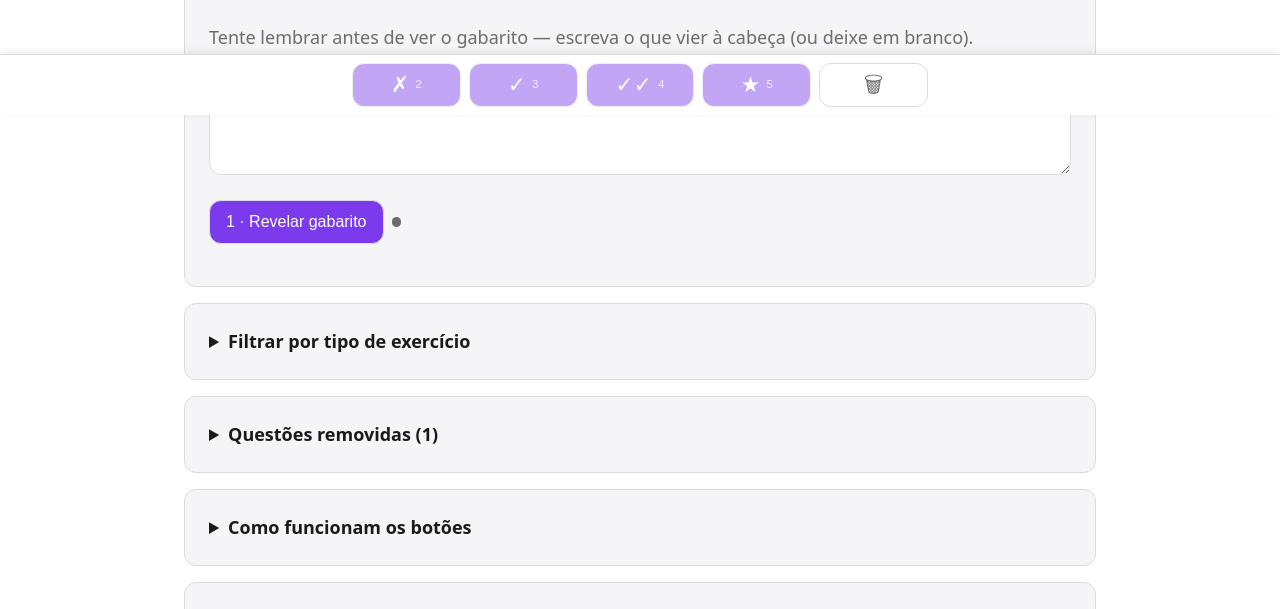
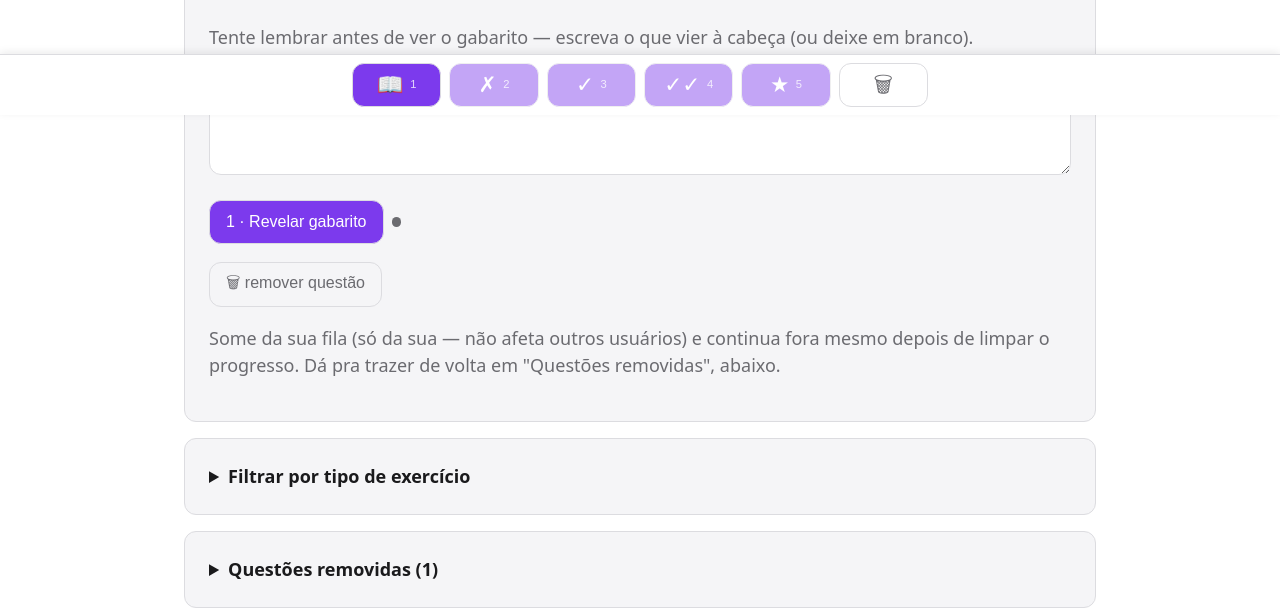
Before and after one commit to mecadosjogos/estudos, a FastAPI app: template server/app/templates/guia_praticar.html in a window 1280 px wide. Shown: the part 685-1294 px from the top of the page. Run offline with FastAPI, Linux system fonts and the light colour scheme; the template is opened without the code that fills it: most values are stand-ins (such as "Sample title", 1, 10 or a date in 2020).

Commit message:
Dominar o guia: Chatterbox pela Web Audio, botões de volta ao card e 📖 no rodapé
- Locução do Chatterbox travava o microfone no Android mesmo soltando o
  <audio> ao fim: todo <audio> que toca vira sessão de mídia do Chrome e
  disputa o foco de áudio com o reconhecimento de voz. O mp3 agora é
  baixado e tocado pela Web Audio, sem sessão de mídia (como a voz do
  navegador, que nunca travou), com o contexto suspenso entre as falas.
- Os botões de resposta voltam ao card, com os símbolos do rodapé no
  texto; o rodapé fixo fica como barra a mais, agora com o 📖 (revelar),
  aceso só na pergunta.

Co-Authored-By: Claude Opus 5.5 <noreply@anthropic.com>

```diff
--- a/server/app/static/guia_praticar.js
+++ b/server/app/static/guia_praticar.js
@@ -57,7 +57,6 @@
 
 	const locutor = (() => {
 		const CHAVE = "guia-praticar-locucao-ativa";
-		const player = document.getElementById("locucao-player");
 		const toggleBtn = document.getElementById("locucao-toggle-btn");
 		const tocarWrap = document.getElementById("locucao-tocar-wrap");
 		const tocarBtn = document.getElementById("locucao-tocar-btn");
@@ -83,23 +82,48 @@
 			document.dispatchEvent(new CustomEvent("locucao:fim"));
 		}
 
-		// Áudio que acabou (ou foi interrompido) é solto de vez, não só
-		// pausado: no celular, um <audio> pausado com o mp3 ainda carregado
-		// continua dono do foco de áudio do sistema (é o que mantém os
-		// controles na tela bloqueada), e o microfone religado nesse meio-tempo
-		// abria sem ouvir nada -- nem detectava voz. A voz do navegador não
-		// passa por <audio>, por isso só o Chatterbox travava o microfone.
-		function soltarPlayer() {
-			player.onended = player.onerror = player.onpause = player.onplaying = null;
-			if (!player.hasAttribute("src")) return;
-			player.pause();
-			player.removeAttribute("src");
-			player.load();
+		// O mp3 do Chatterbox toca pela Web Audio, não por um <audio>: no
+		// Android, todo <audio> que toca vira uma sessão de mídia do Chrome e
+		// disputa o foco de áudio do sistema com o reconhecimento de voz -- com
+		// a locução ligada, o microfone ficava aberto sem ouvir nada (soltar o
+		// <audio> ao fim de cada fala não bastou). A Web Audio toca sem sessão
+		// de mídia, como a voz do navegador, que nunca teve o problema. Entre
+		// uma fala e outra o contexto fica suspenso: nada de áudio aberto
+		// enquanto o microfone escuta.
+		const AudioCtx = window.AudioContext || window.webkitAudioContext || null;
+		let contexto = null;
+		let fonteAtual = null;
+
+		function obterContexto() {
+			if (!contexto && AudioCtx) contexto = new AudioCtx();
+			return contexto;
+		}
+
+		// Dentro de um toque (botões da locução): é o toque que libera o som.
+		function destravarAudio() {
+			const ctx = obterContexto();
+			if (ctx && ctx.state !== "running") ctx.resume().catch(() => {});
+		}
+
+		function suspenderContexto() {
+			if (contexto && contexto.state === "running") contexto.suspend().catch(() => {});
+		}
+
+		function pararFonte() {
+			if (!fonteAtual) return;
+			fonteAtual.onended = null;
+			try {
+				fonteAtual.stop();
+			} catch (erro) {
+				// já tinha parado
+			}
+			fonteAtual = null;
 		}
 
 		function parar() {
 			geracao++;
-			soltarPlayer();
+			pararFonte();
+			suspenderContexto();
 			if (sintese) sintese.cancel();
 			terminou();
 		}
@@ -112,6 +136,7 @@
 		}
 
 		tocarBtn.addEventListener("click", () => {
+			destravarAudio();
 			tocarWrap.hidden = true;
 			falar(parteBarrada || "pergunta");
 		});
@@ -238,43 +263,53 @@
 				sintetizar(texto, parte, minha);
 				return;
 			}
-			const daVez = (fn) => () => {
-				if (minha === geracao) fn();
-			};
-			// Solta o player antes de avisar o fim: o microfone só volta
-			// depois que o foco de áudio já foi devolvido.
-			player.onended = daVez(() => {
-				soltarPlayer();
-				terminou();
-			});
-			player.onerror = daVez(terminou);
-			// Pausa vinda de fora (controle de mídia da tela bloqueada): sem
-			// isso o microfone ficaria parado esperando um fim que não vem.
-			// Só vale depois que ESTE áudio começa: o `pause` do áudio anterior,
-			// parado pelo `parar()` acima, chega atrasado e soltava o microfone
-			// no meio da resposta.
-			player.onpause = null;
-			player.onplaying = daVez(() => {
-				player.onpause = daVez(() => {
-					if (!player.ended) terminou();
-				});
-			});
-			player.src = url;
+			tocarNarracao(url, texto, parte, minha);
+		}
+
+		const esperar = (ms) => new Promise((resolve) => setTimeout(resolve, ms));
+
+		async function tocarNarracao(url, texto, parte, minha) {
+			const ctx = obterContexto();
+			if (!ctx) {
+				sintetizar(texto, parte, minha);
+				return;
+			}
 			// Avisa antes do som sair: o microfone precisa parar antes, não
 			// depois do primeiro pedaço da fala já ter entrado nele.
 			comecou();
-			player.play().catch((erro) => {
+			try {
+				const resp = await fetch(url, { credentials: "same-origin" });
+				if (!resp.ok) throw new Error("HTTP " + resp.status);
+				const audio = await ctx.decodeAudioData(await resp.arrayBuffer());
 				if (minha !== geracao) return;
-				terminou();
-				if (erro.name === "NotAllowedError") {
+				// Sem nenhum toque na página ainda, o navegador não deixa o
+				// contexto rodar (e o resume() pode nem responder): aí o botão
+				// "Toque para ouvir".
+				if (ctx.state !== "running") await Promise.race([ctx.resume(), esperar(800)]);
+				if (minha !== geracao) return;
+				if (ctx.state !== "running") {
+					terminou();
 					pedirToque(parte);
 					return;
 				}
-				// mp3 sumiu/falhou: lê pelo navegador, numa geração nova pra o
-				// erro atrasado do player não encerrar essa fala.
+				const fonte = ctx.createBufferSource();
+				fonte.buffer = audio;
+				fonte.connect(ctx.destination);
+				fonte.onended = () => {
+					if (fonteAtual === fonte) fonteAtual = null;
+					if (minha !== geracao) return;
+					suspenderContexto();
+					terminou();
+				};
+				fonteAtual = fonte;
+				fonte.start();
+			} catch (erro) {
+				if (minha !== geracao) return;
+				// mp3 sumiu/falhou: lê pelo navegador, numa geração nova.
+				terminou();
 				geracao++;
 				sintetizar(texto, parte, geracao);
-			});
+			}
 		}
 
 		// Ligar a locução não pede narração nenhuma à VPS: pedia, e cada aula
@@ -295,9 +330,16 @@
 			parar();
 		}
 
-		toggleBtn.addEventListener("click", () => (ativa ? desligar() : ligar(true)));
+		toggleBtn.addEventListener("click", () => {
+			if (ativa) {
+				desligar();
+				return;
+			}
+			destravarAudio();
+			ligar(true);
+		});
 
-		if (!sintese && !player.canPlayType("audio/mpeg")) {
+		if (!sintese && !AudioCtx) {
 			toggleBtn.disabled = true;
 			toggleBtn.title = "Este navegador não toca áudio nem tem voz sintética.";
 		}
@@ -379,6 +421,9 @@
 			document.querySelectorAll("#praticar-rodape [data-apos-revelar]").forEach((btn) => {
 				btn.disabled = false;
 			});
+			document.querySelectorAll("#praticar-rodape [data-antes-revelar]").forEach((btn) => {
+				btn.disabled = true;
+			});
 			// Rolar até o gabarito (que fica mais abaixo) empurrava a pergunta e
 			// a resposta escrita pra fora da tela -- rola até o início do card
 			// pra manter tudo visível.
@@ -386,7 +431,13 @@
 			locutor.aoRevelar();
 		});
 
-		document.querySelectorAll("#praticar-rodape .quality-btn").forEach((btn) => {
+		// O 📖 do rodapé é o mesmo "revelar" do card, só mais à mão.
+		document.getElementById("rodape-revelar-btn").addEventListener("click", () => {
+			document.getElementById("revelar-btn").click();
+		});
+
+		// Os do card e os do rodapé: mesmo formulário, mesmo envio.
+		document.querySelectorAll("#praticar-conteudo .quality-btn").forEach((btn) => {
 			btn.addEventListener("click", (ev) => {
 				ev.preventDefault();
 				// Escurece antes de enviar: o botão fica marcado durante a
--- a/server/app/templates/guia_praticar.html
+++ b/server/app/templates/guia_praticar.html
@@ -17,7 +17,6 @@
 	<button type="button" id="locucao-tocar-btn" class="locucao-tocar">▶ Toque para ouvir</button>
 	<span class="muted">O navegador só deixa tocar som depois de um toque na tela — daí em diante segue sozinho.</span>
 </p>
-<audio id="locucao-player" preload="auto"></audio>
 
 {# Tudo daqui até o fim do bloco é trocado no lugar, sem recarregar a página,
    quando se responde/ajusta/remove uma questão (static/guia_praticar.js):
@@ -68,32 +67,58 @@
 			<li>{{ linha }}</li>
 			{% endfor %}
 		</ul>
-		<p class="muted">Como foi? Responda pelos botões do rodapé (isso decide quando este exercício volta a aparecer — ver "Como funcionam os botões" no fim da página).</p>
+		<p class="muted">Como foi? (isso decide quando este exercício volta a aparecer — ver "Como funcionam os botões" no fim da página)</p>
 		<form method="post" action="/lessons/{{ lesson.id }}/guia/exercicios/{{ exercicio.id }}/responder" id="answer-form" data-trocar>
 			<input type="hidden" name="resposta_texto" id="resposta-texto-field">
 			<input type="hidden" name="shortcut" id="shortcut-field">
+			<div class="button-row" style="align-items:center">
+				<button type="submit" class="quality-btn" data-shortcut="1">2 · ✗ Não lembrei</button>
+				<button type="submit" class="quality-btn" data-shortcut="2">3 · ✓ Lembrei</button>
+				<span class="voz-indicador" hidden></span>
+			</div>
 		</form>
+		<div class="button-row">
+			<form method="post" action="/lessons/{{ lesson.id }}/guia/exercicios/{{ exercicio.id }}/ajustar" style="display:inline" data-trocar>
+				<input type="hidden" name="delta" value="1">
+				<button type="submit" id="espacar-btn">4 · ✓✓ já sei, espaçar mais</button>
+			</form>
+			<form method="post" action="/lessons/{{ lesson.id }}/guia/exercicios/{{ exercicio.id }}/dominei" style="display:inline" data-trocar>
+				<button type="submit" id="dominei-btn">5 · ★ Dominei</button>
+			</form>
+		</div>
 	</div>
+
+	<form method="post" action="/lessons/{{ lesson.id }}/guia/exercicios/{{ exercicio.id }}/remover" class="button-row" style="margin-top: var(--space-3)" data-trocar>
+		<button type="submit" class="button-ghost">🗑 remover questão{% if admin %} para todos{% endif %}</button>
+	</form>
+	{% if admin %}
+	<p class="muted">Como admin, remover descarta a questão <strong>para todos os usuários</strong> — some da fila de cada um, inclusive no memorizador. Dá pra trazer de volta (para todos) em "Questões removidas", abaixo.</p>
+	{% else %}
+	<p class="muted">Some da sua fila (só da sua — não afeta outros usuários) e continua fora mesmo depois de limpar o progresso. Dá pra trazer de volta em "Questões removidas", abaixo.</p>
+	{% endif %}
 </div>
 
-{# Rodapé fixo com as respostas, sempre à mão sem rolar. Os de resposta só
-   acendem depois de revelar o gabarito (mesma regra do teclado e da voz);
-   remover vale a qualquer hora. A página ganha uma folga embaixo do tamanho
+{# Rodapé fixo, a mais dos botões do card (que continuam lá): os mesmos
+   comandos em símbolos, sempre à mão sem rolar. O 📖 (revelar) só
+   vale na pergunta e os de resposta só depois de revelar o gabarito (mesma
+   regra do teclado e da voz); remover vale a qualquer hora. A página ganha uma folga embaixo do tamanho
    do rodapé (static/guia_praticar.js), pra ele nunca cobrir o fim dela. #}
 <nav class="praticar-rodape" id="praticar-rodape" aria-label="Responder a questão">
 	<span class="voz-indicador" hidden></span>
 	<div class="praticar-rodape-botoes">
+		<button type="button" id="rodape-revelar-btn" class="rodape-btn" data-antes-revelar
+			title="1 · Revelar gabarito" aria-label="1 · Revelar gabarito"><span aria-hidden="true">📖</span><span class="rodape-num" aria-hidden="true">1</span></button>
 		<button type="submit" form="answer-form" class="quality-btn rodape-btn" data-shortcut="1" data-apos-revelar disabled
 			title="2 · Não lembrei" aria-label="2 · Não lembrei"><span aria-hidden="true">✗</span><span class="rodape-num" aria-hidden="true">2</span></button>
 		<button type="submit" form="answer-form" class="quality-btn rodape-btn" data-shortcut="2" data-apos-revelar disabled
 			title="3 · Lembrei" aria-label="3 · Lembrei"><span aria-hidden="true">✓</span><span class="rodape-num" aria-hidden="true">3</span></button>
 		<form method="post" action="/lessons/{{ lesson.id }}/guia/exercicios/{{ exercicio.id }}/ajustar" data-trocar>
 			<input type="hidden" name="delta" value="1">
-			<button type="submit" id="espacar-btn" class="rodape-btn" data-apos-revelar disabled
+			<button type="submit" class="rodape-btn" data-apos-revelar disabled
 				title="4 · Já sei, espaçar mais" aria-label="4 · Já sei, espaçar mais"><span aria-hidden="true">✓✓</span><span class="rodape-num" aria-hidden="true">4</span></button>
 		</form>
 		<form method="post" action="/lessons/{{ lesson.id }}/guia/exercicios/{{ exercicio.id }}/dominei" data-trocar>
-			<button type="submit" id="dominei-btn" class="rodape-btn" data-apos-revelar disabled
+			<button type="submit" class="rodape-btn" data-apos-revelar disabled
 				title="5 · Dominei" aria-label="5 · Dominei"><span aria-hidden="true">★</span><span class="rodape-num" aria-hidden="true">5</span></button>
 		</form>
 		<form method="post" action="/lessons/{{ lesson.id }}/guia/exercicios/{{ exercicio.id }}/remover" data-trocar>
@@ -145,7 +170,7 @@
 <details class="card">
 	<summary><strong>Questões removidas ({{ removidos | length }})</strong></summary>
 	{% if not removidos %}
-	<p class="muted">Nenhuma questão removida nesta aula. O botão 🗑 do rodapé (remover questão) tira uma questão da sua fila (só da sua); ela aparece aqui, com gabarito e um "desfazer" pra voltar.</p>
+	<p class="muted">Nenhuma questão removida nesta aula. O botão "🗑 remover questão" tira uma questão da sua fila (só da sua); ela aparece aqui, com gabarito e um "desfazer" pra voltar.</p>
 	{% else %}
 	<p class="muted">Fora da sua fila — não contam no % dominado nem na mesa. Continuam removidas mesmo depois de "limpar progresso"; só voltam pelo "desfazer" aqui. O progresso que elas tinham foi guardado: se voltarem, voltam na caixa em que estavam.</p>
 	{% for item in removidos %}
@@ -169,7 +194,7 @@
 
 <details class="card">
 	<summary><strong>Como funcionam os botões</strong></summary>
-	<p class="muted">As respostas ficam no rodapé fixo, em símbolos, e só acendem depois de revelar o gabarito. O número de cada botão o aciona sem mouse: falado, com o comando de voz ligado (ver "Comando de voz e locução", abaixo), ou apertado no teclado. O "1" revela o gabarito.</p>
+	<p class="muted">Os mesmos botões do card ficam também numa barra fixa no rodapé, só com o símbolo e o número, sempre à mão: lá, o 📖 (revelar) vale só na pergunta, e os de resposta só acendem depois de revelar. O número de cada botão o aciona sem mouse: falado, com o comando de voz ligado (ver "Comando de voz e locução", abaixo), ou apertado no teclado. O "1" revela o gabarito.</p>
 	<dl>
 		<dt>✗ 2 · Não lembrei</dt>
 		<dd>Reseta a caixa pra 0 — volta a aparecer quase já. Errado emendado (em qualquer exercício desta aula) fecha vaga na mesa mais rápido a cada vez seguida, pra aliviar a carga.</dd>
```
